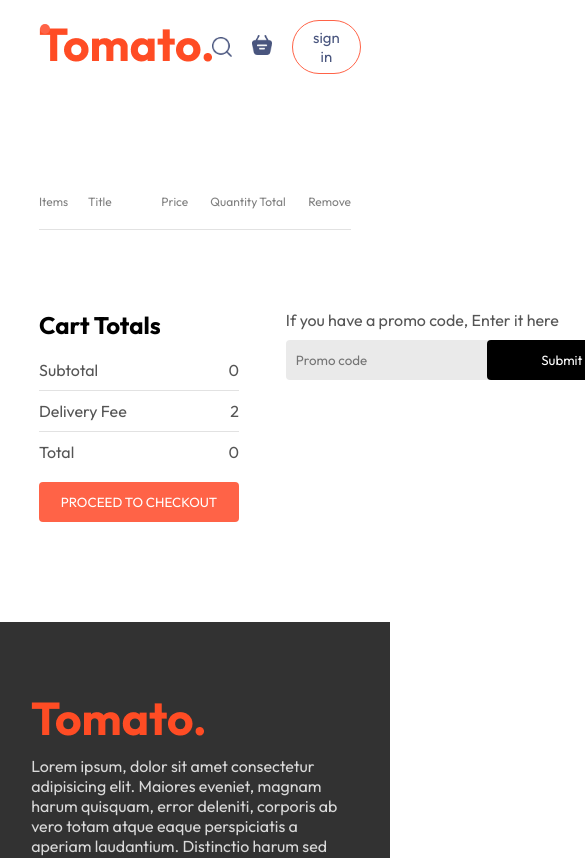
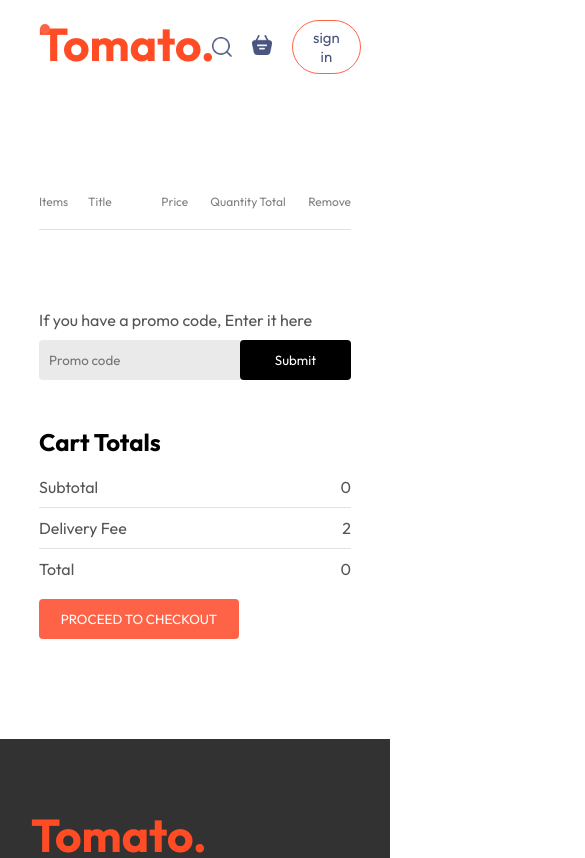
Before and after one commit to Rii-M/MyProject, a React (Vite) app in the folder FrontEnd/: page /cart in a window 390 px wide. Shown: the top 858 px of the page, 585 px wide, since content can reach past the window. Built offline with nearby package versions, Linux system fonts and the light colour scheme.

Commit message:
cart page responsiveness

```diff
--- a/FrontEnd/src/Pages/Cart/Cart.css
+++ b/FrontEnd/src/Pages/Cart/Cart.css
@@ -105,3 +105,15 @@
     color: white;
     border-radius: 4px;
 }
+@media(max-width:750px)
+{
+    .cart-bottom
+    {
+        flex-direction: column-reverse;
+    }
+
+    .cart-promocode
+    {
+        justify-content: start;
+    }
+}
```
